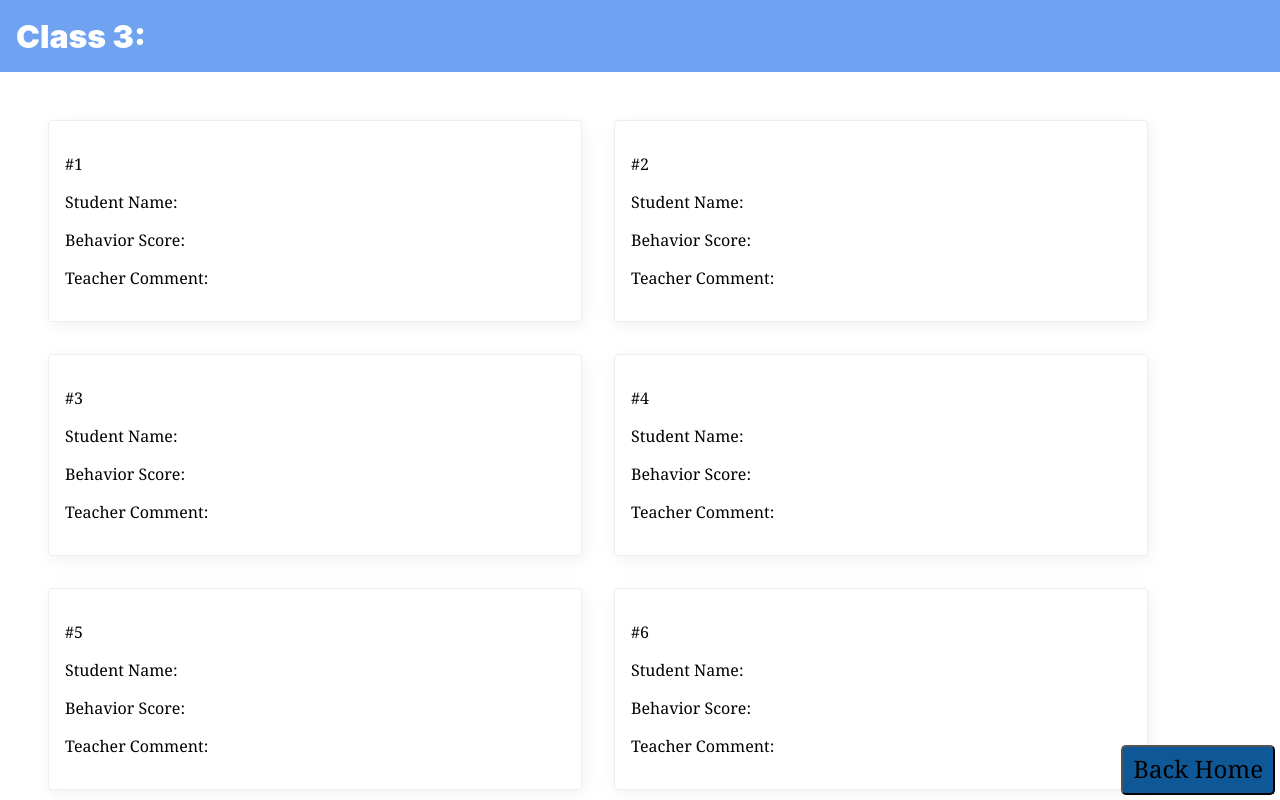
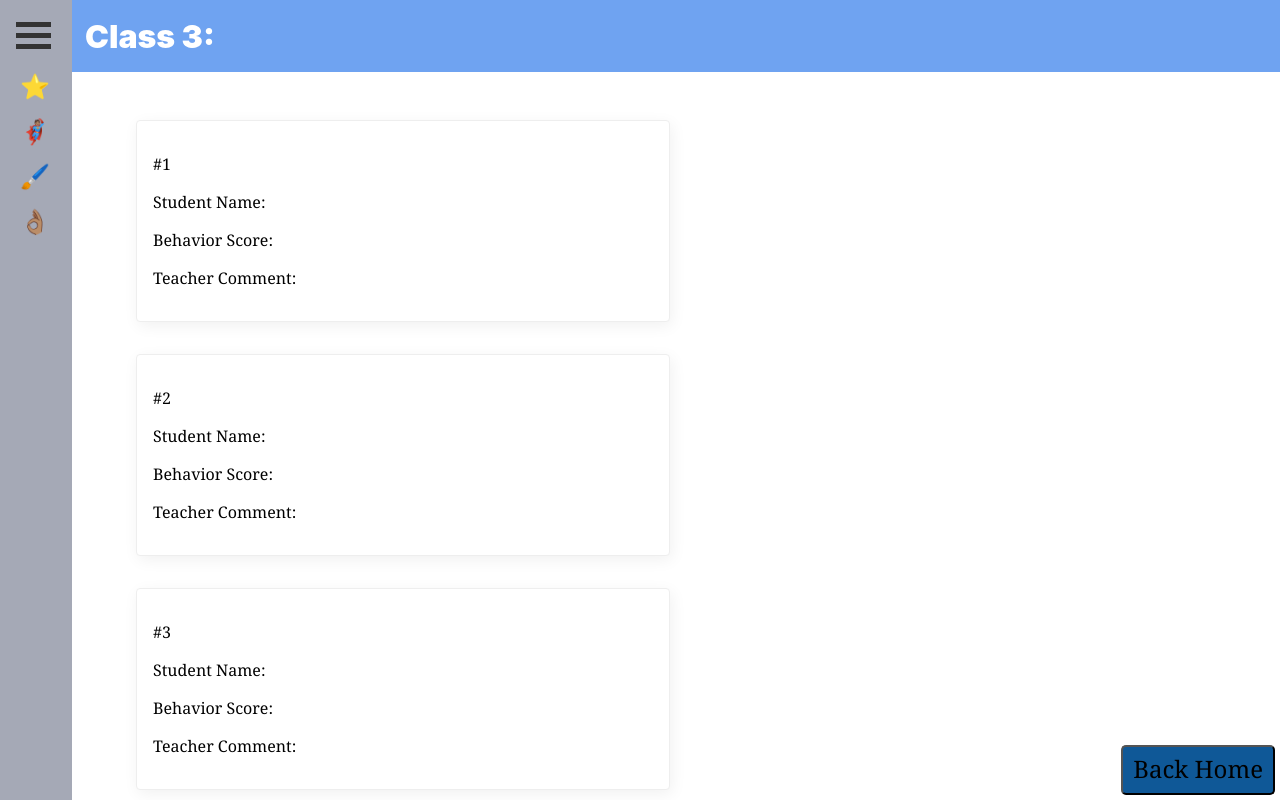
Before and after one commit to ntn-a/OhloneHacks3.0, a website: page class3.html in a window 1280 px wide. Shown: the top 800 px of the page. Drawn offline with Linux system fonts and the light colour scheme.

Commit message:
Add sliding sidebar from left

```diff
--- a/class3.html
+++ b/class3.html
@@ -11,8 +11,23 @@
 </head>
 
 <body>
+<script src="js/main.js"></script>
+    <div class="menuButton" onclick="toggleMenu(this)">
+        <div class="bar1"></div>
+        <div class="bar2"></div>
+        <div class="bar3"></div>
+    </div>
     <div class="header">
         Class 3:
+    </div>
+
+    <div class="classes sidebar" id="menu">
+        <ul>
+            <li><a href="class1.html"><span class="item">⭐</span></a></li>
+            <li><a href="class2.html"><span class="item">🦸🏽‍️</span></a></li>
+            <li><a href="class3.html"><span class="item">🖌️</span></a></li>
+            <li><a href="class4.html"><span class="item">👌🏽</span></a></li>
+        </ul>
     </div>
 
     <div class="container">
--- a/css/main.css
+++ b/css/main.css
@@ -14,7 +14,7 @@ body {
 
   display: flex;
   align-items: center;
-  padding: 0 16px;
+  padding: 0 85px;
   font-size: 32px;
   font-weight: 900;
 }
@@ -30,7 +30,7 @@ body {
 }
 
 .container {
-  padding: 32px;
+  padding: 32px 32px 32px 120px;
   display: flex;
   flex-wrap: wrap;
 }
@@ -155,3 +155,47 @@ a.hover {
     background-color: #4791d0;
   }
 }
+
+.menuButton {
+  display: inline-block;
+  cursor: pointer;
+  z-index: 999;
+  position: fixed;
+  padding: 16px 16px;
+}
+
+.bar1, .bar2, .bar3 {
+  width: 35px;
+  height: 5px;
+  background-color: #333;
+  margin: 6px 0;
+  transition: 0.4s;
+}
+
+/* Rotate first bar */
+.change .bar1 {
+  transform: rotate(-45deg) translate(-9px, 6px);
+}
+
+/* Fade out the second bar */
+.change .bar2 {
+  opacity: 0;
+}
+
+/* Rotate last bar */
+.change .bar3 {
+  transform: rotate(45deg) translate(-8px, -8px);
+}
+
+.classes {
+  width: 20px;
+  height: 100%;
+  top: 0;
+  left: 0;
+  z-index: 998;
+  position: fixed;
+  padding-top: 72px;
+  transition: 0.4s;
+  /*overflow-x: hidden;*/
+  padding-left: 20px;
+}
--- a/js/main.js
+++ b/js/main.js
@@ -3,6 +3,8 @@ const testScores = {
     "john": 10,
     "joe": 90
 };
+
+const classes = ["⭐️", "🦸🏽‍️", "🖌️", "👌🏽"]
 
 function getStudentScore(student) {
     return testScores[student];
@@ -11,3 +13,30 @@ function getStudentScore(student) {
 function setStudentScore(student, score) {
     testScores[student] = score;
 }
+
+function openNav() {
+    document.getElementById("menu").style.width = "144px"
+    var items = document.getElementsByClassName("item");
+    for (var elementKey in items) {
+        items[elementKey].textContent += " - Class " + (parseInt(elementKey) + 1);
+    }
+}
+
+function closeNav() {
+    var items = document.getElementsByClassName("item");
+    for (var elementKey in items) {
+        items[elementKey].textContent = classes[elementKey];
+    }
+    document.getElementById("menu").style.width = "20px"
+}
+
+function toggleMenu(menu) {
+    menu.classList.toggle('change')
+    const width = document.getElementById("menu").style.width;
+    if (width === "20px" || width === "") {
+        openNav()
+    }
+    else {
+        closeNav()
+    }
+}
```
Also changed, not shown: class1.html (+15 -0 lines), class2.html (+15 -0 lines), class4.html (+15 -0 lines).
